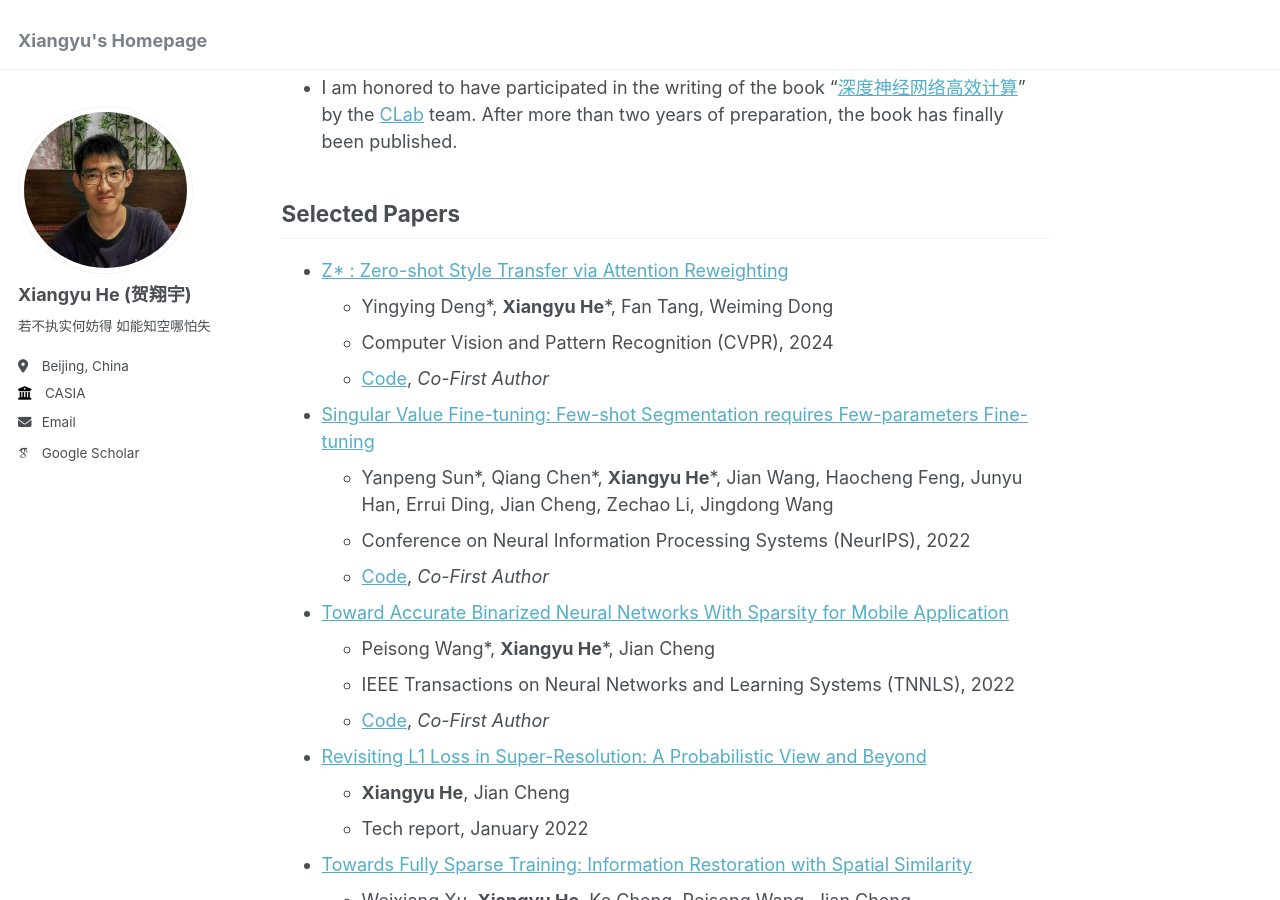
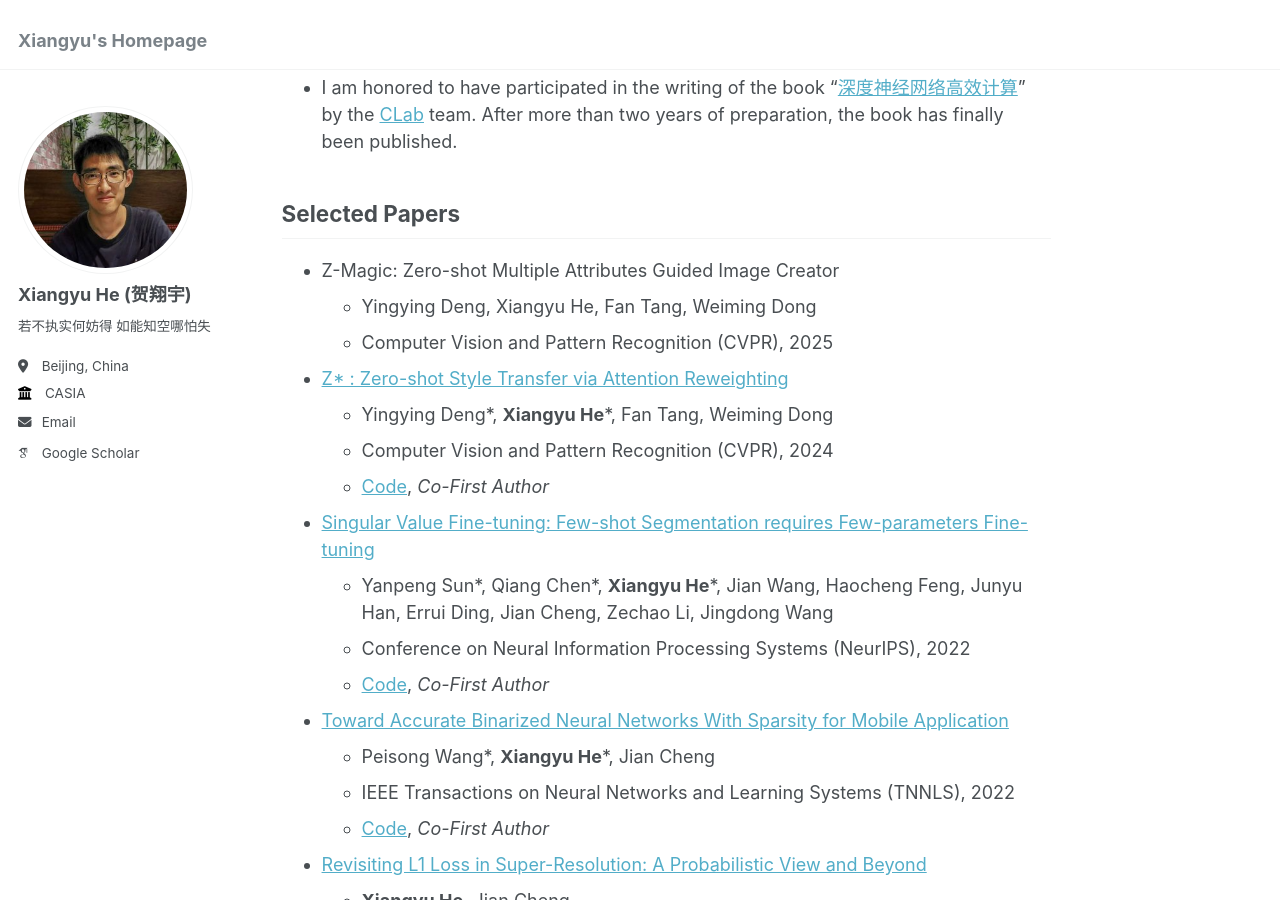
Before and after one commit to HolmesShuan/HolmesShuan.github.io, a Jekyll site: the page built from _pages/about.md, in a window 1280 px wide and 900 px high, scrolled down 1634 px. Built offline with Jekyll 4.4.1, drawn with Linux system fonts in a browser that asks for light colours; some web fonts are replaced.

Commit message:
Update about.md

```diff
--- a/_pages/about.md
+++ b/_pages/about.md
@@ -40,6 +40,9 @@ I earned my Ph.D. from the Institute of Automation, Chinese Academy of Sciences
 - I am honored to have participated in the writing of the book "[深度神经网络高效计算](https://www.phei.com.cn/module/wap/sbookcd.jsp?goodid=65351)" by the [CLab](https://clab.ia.ac.cn/) team. After more than two years of preparation, the book has finally been published.
 
 ## Selected Papers
+- Z-Magic: Zero-shot Multiple Attributes Guided Image Creator
+  - Yingying Deng, Xiangyu He, Fan Tang, Weiming Dong
+  - Computer Vision and Pattern Recognition (CVPR), 2025
 - [Z* : Zero-shot Style Transfer via Attention Reweighting](https://openaccess.thecvf.com/content/CVPR2024/papers/Deng_Z_Zero-shot_Style_Transfer_via_Attention_Reweighting_CVPR_2024_paper.pdf)
   - Yingying Deng\*, **Xiangyu He***, Fan Tang, Weiming Dong
   - Computer Vision and Pattern Recognition (CVPR), 2024
```
